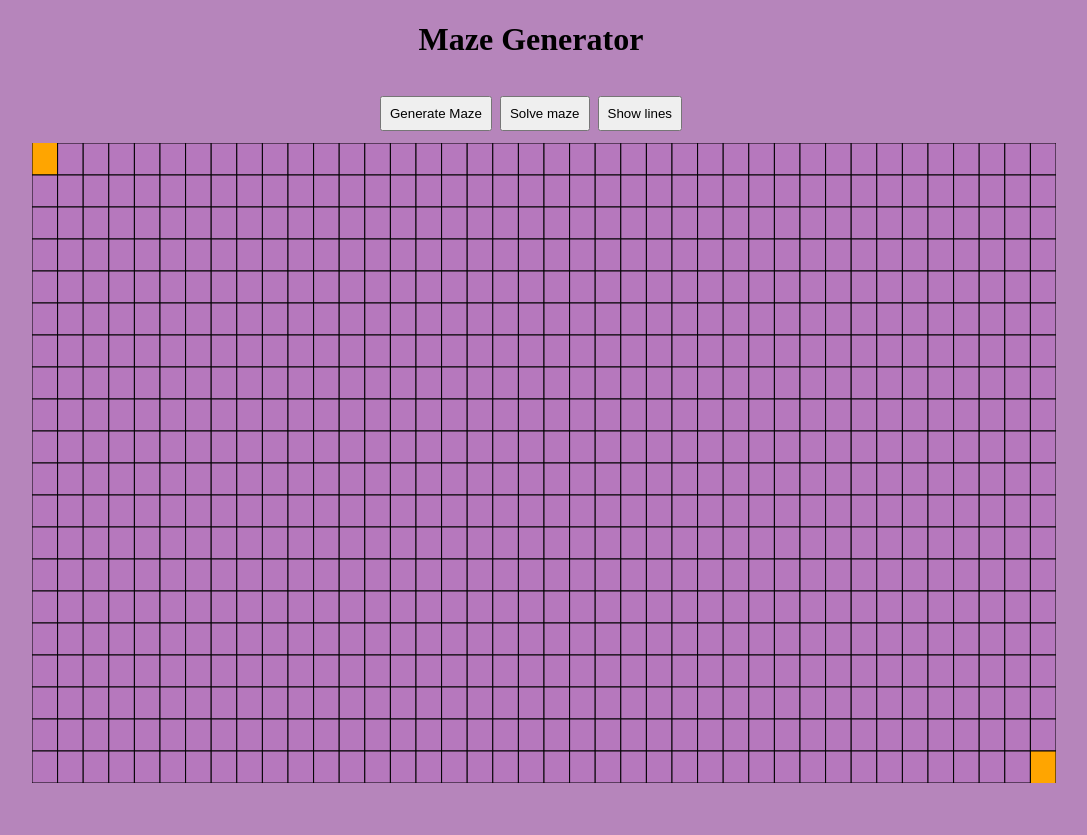
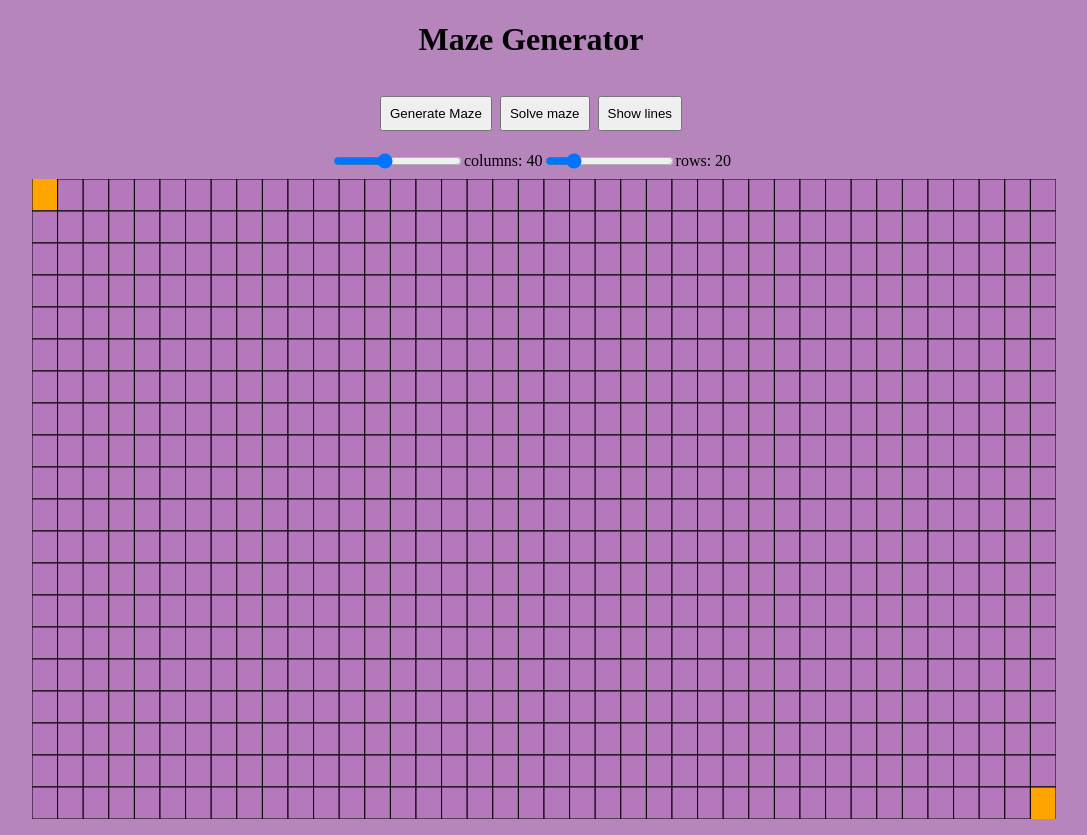
Before and after one commit to Rokkenrolli/mazegen, a React (Create React App) app: page / in a window 1280 px wide. Shown: the whole page, without its empty margins (109-1196 px from the left). Before the commit the page ends 800 px from the top, so only its background shows below. Built offline with nearby package versions, Linux system fonts and the light colour scheme.

Commit message:
Add functionality to change rows and columns on the website

```diff
--- a/src/App.css
+++ b/src/App.css
@@ -9,6 +9,12 @@
   border: 0px;
 }
 
+.sliders {
+  align-items: center;
+  display: flex;
+  justify-content: center;
+  padding: 8px;
+}
 .buttons {
   align-items: center;
   display: flex;
--- a/src/canvas.tsx
+++ b/src/canvas.tsx
@@ -1,4 +1,4 @@
-import React, { useRef, useEffect } from "react";
+import React, { useRef, useEffect, useState } from "react";
 import "./App.css";
 import render, { Block } from "./render";
 import generator from "./generator";
@@ -6,14 +6,16 @@ import { solver } from "./solver";
 
 export const width = window.innerWidth * 0.8;
 export const height = window.innerHeight * 0.8;
-export const rows = 20;
-export const cols = 40;
-export const blockWidth = width / cols;
-export const blockHeight = height / rows;
+
 export let lines = false;
 
 const Canvas = () => {
   const canvasRef = useRef<HTMLCanvasElement>(null);
+  const [rows, setRows] = useState(20);
+  const [cols, setCols] = useState(40);
+  const [blockWidth, setBlockWidth] = useState(width / cols);
+  const [blockHeight, setBlockHeight] = useState(height / rows);
+
   let cPath: Block[] = [];
   let board: Block[][] = [];
   let generating: boolean = false;
@@ -26,7 +28,7 @@ const Canvas = () => {
       return;
     }
     initalize(context);
-    generator(context, board, cPath);
+    generator(context, board, cols, rows, blockWidth, blockHeight);
   };
 
   const solve = () => {
@@ -37,7 +39,7 @@ const Canvas = () => {
       alert("Maze is being generated");
       return;
     }
-    solver(context, board, cPath);
+    solver(context, board, cPath, cols, rows, blockWidth, blockHeight);
   };
 
   const setLines = () => {
@@ -45,7 +47,7 @@ const Canvas = () => {
     const context = canvasRef.current.getContext("2d");
     if (!context) return;
     lines = !lines;
-    render(context, board, cPath);
+    render(context, board, blockWidth, blockHeight);
   };
 
   const initalize = (context: CanvasRenderingContext2D) => {
@@ -79,7 +81,7 @@ const Canvas = () => {
     start.visited = true;
     board[cols - 1][rows - 1].end = true;
     board[cols - 1][rows - 1].bottomWall = false;
-    render(context, board, cPath);
+    render(context, board, blockWidth, blockHeight);
   };
 
   useEffect(() => {
@@ -102,6 +104,34 @@ const Canvas = () => {
           Show lines
         </button>
       </div>
+      <div className="sliders">
+        <input
+          id="colSlider"
+          type="range"
+          min={1}
+          onChange={(event) => {
+            setCols(Number(event.target.value));
+            setBlockHeight(height / rows);
+            setBlockWidth(width / cols);
+          }}
+          value={cols}
+          step={1}
+        ></input>
+        <label htmlFor="colSlider">{`columns: ${cols}`}</label>
+        <input
+          id="rowSlider"
+          type="range"
+          min={1}
+          onChange={(event) => {
+            setRows(Number(event.target.value));
+            setBlockHeight(height / rows);
+            setBlockWidth(width / cols);
+          }}
+          value={rows}
+          step={1}
+        ></input>
+        <label htmlFor="rowSlider">{`rows: ${rows}`}</label>
+      </div>
       <div>
         <canvas
           ref={canvasRef}
--- a/src/generator.ts
+++ b/src/generator.ts
@@ -8,7 +8,7 @@ import render from "./render"
 
 
 
-const generator = (context:CanvasRenderingContext2D, board:Block[][], correctPath: Block[]) => {
+const generator = (context:CanvasRenderingContext2D, board:Block[][],  cols:number, rows:number, blockWidth:number, blockHeight: number) => {
     const path:Block[]  = [board[0][0]]
 
 const breakWall = (start: Block,end:Block) => {
@@ -52,7 +52,7 @@ const breakWall = (start: Block,end:Block) => {
     if (!current) return
     current.next = false
     current.visited = true
-    const neighbors = neighbours(board,current)
+    const neighbors = neighbours(board,current,cols, rows)
     if (neighbors.length) {
         next= neighbors[Math.floor(Math.random()*neighbors.length)]; //pick a random next neighbor
         next.pred = current
@@ -67,7 +67,7 @@ const breakWall = (start: Block,end:Block) => {
 
   }
   context.clearRect(0,0,width,height)
-  render(context,board,correctPath)
+  render(context,board,blockWidth, blockHeight)
   }
 
 window.requestAnimationFrame(step)
--- a/src/render.ts
+++ b/src/render.ts
@@ -1,5 +1,5 @@
 
-import {lines,blockHeight,blockWidth} from "./canvas"
+import {lines} from "./canvas"
 
 
 export type Coord = {
@@ -28,7 +28,7 @@ export type Block = {
 
 
 
-const render = (context:CanvasRenderingContext2D, board: Block[][], correctPath:Block[]) => {
+const render = (context:CanvasRenderingContext2D, board: Block[][], blockWidth:number, blockHeight:number) => {
 
 
     const draw = (block:Block, color:string,sizeOffset?:number) => {
@@ -37,6 +37,8 @@ const render = (context:CanvasRenderingContext2D, board: Block[][], correctPath:
         context.fillRect(block.pos.x,block.pos.y,blockWidth- offset,blockHeight- offset)
 
     }
+
+
 
 
 
@@ -81,7 +83,7 @@ const render = (context:CanvasRenderingContext2D, board: Block[][], correctPath:
     board.forEach(col => col.forEach(e =>{
         if(e.start || e.end) draw(e,"orange")
         else if (e.next) draw(e,"blue")
-        else if (e.onPath) draw(e, "#85bbb6", 10)
+        else if (e.onPath) draw(e, "#85bbb6")
         else if(e.solved) draw(e, "#8abb85")
         else if(e.visited) draw(e,"white")
         else draw(e,"#b678bd")
--- a/src/solver.ts
+++ b/src/solver.ts
@@ -4,7 +4,7 @@ import render, { Block } from "./render"
 import { neighbours, filterAvailable, generateCorrectPath } from "./utils"
 
 
-const solver = (context:CanvasRenderingContext2D,board: Block[][],correctPath: Block[]) => {
+const solver = (context:CanvasRenderingContext2D,board: Block[][],correctPath: Block[],cols:number, rows:number, blockWidth:number, blockHeight: number) => {
     const path:Block[]  = [board[0][0]] //start from the first block - set start
     let found = false
 
@@ -23,12 +23,12 @@ const solver = (context:CanvasRenderingContext2D,board: Block[][],correctPath: B
             current.solved = true
             if (current.end) {
                 found = true
-                generateCorrectPath(context, board, correctPath)
+                generateCorrectPath(context, board, correctPath, cols, rows, blockWidth, blockHeight)
                 board.forEach(e => e.forEach(r => r.solved = false))
                 return current
             }
             console.log(board)
-            const n = neighbours(board, current, true)
+            const n = neighbours(board, current,cols,rows, true)
             console.log(n)
             const available = filterAvailable(current,n)
             console.log(available)
@@ -40,7 +40,7 @@ const solver = (context:CanvasRenderingContext2D,board: Block[][],correctPath: B
         }
 
         context.clearRect(0,0,width,height)
-        render(context,board,correctPath)
+        render(context,board,blockWidth, blockHeight)
         }
 
       window.requestAnimationFrame(step)
--- a/src/utils.ts
+++ b/src/utils.ts
@@ -1,5 +1,4 @@
 import render, { Block, } from "./render"
-import { rows, cols } from './canvas';
 
 export enum Direction {
     Up = 1,
@@ -8,7 +7,7 @@ export enum Direction {
     Right,
 }
 
-const neighbours = (board:Block[][],block:Block, solving?:boolean):Block[] => {
+const neighbours = (board:Block[][],block:Block,cols:number,rows:number, solving?:boolean):Block[] => {
     const row = block.row
     const col = block.col
     let all:Block[] = []
@@ -56,7 +55,7 @@ const filterAvailable = (current:Block, neighbours: Block[]) => {
     })
 }
 
-const generateCorrectPath = (context:CanvasRenderingContext2D,board: Block[][], cPath: Block[]) => {
+const generateCorrectPath = (context:CanvasRenderingContext2D,board: Block[][],cPath:Block[],cols:number, rows:number, blockWidth:number, blockHeight: number) => {
 
     cPath = [];
     let current = board[cols - 1][rows - 1];
@@ -67,7 +66,8 @@ const generateCorrectPath = (context:CanvasRenderingContext2D,board: Block[][],
             current.onPath = true
             current = current.pred;
         }
-        render(context, board, cPath);
+        render(context, board, blockWidth, blockHeight);
+
     }
 
     cPath.push(board[0][0]);
```
Also changed, not shown: 2 other files (tests, documents, lock files or other folders).
